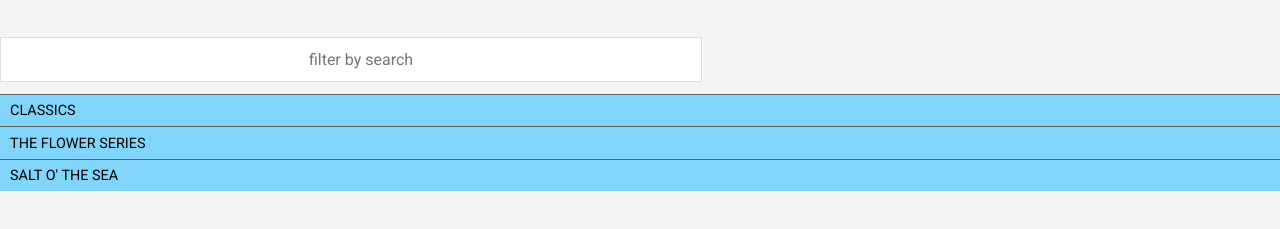
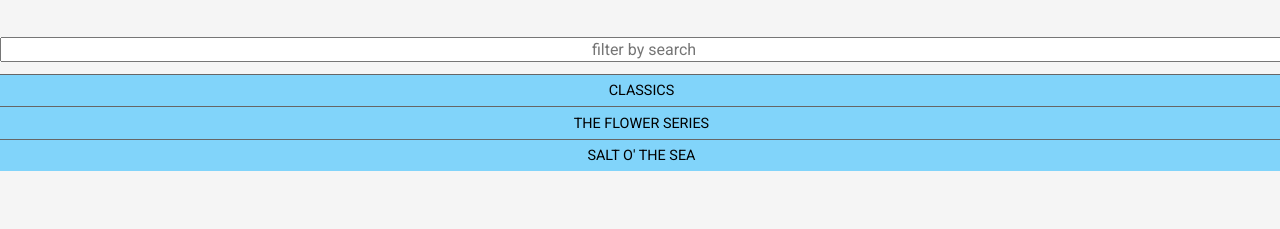
Before and after one commit to daredevilek/JS-GenericJavaScriptView, a plain HTML site: page index.html in a window 1280 px wide. Shown: the part 143-372 px from the top of the page. Drawn offline with nearby package versions, Linux system fonts and the light colour scheme.

Commit message:
Change the padding of the searchfield

```diff
--- a/script.js
+++ b/script.js
@@ -57,7 +57,7 @@ require(['jQuery320'], function (jQuery320) {
   $li.each(function () {                 // For each image
     cache.push({                          // Add an object to the cache array
       element: this,                      // This image
-      text: this.outerText.trim().toLowerCase() // Its alt text (lowercase trimmed)
+      text: this.outerText.trim().toLowerCase() // Its outerText (lowercase trimmed)
     });
   });
   function filter() {                     // Declare filter() function
--- a/style.css
+++ b/style.css
@@ -26,8 +26,8 @@ text-align: center;
 width: 200px;
 height: 100px;
 margin: 40px auto 40px auto;
-background-image: url('../img/logo.png');
-background-repeat: no-repeat;
+/*background-image: url('../img/logo.png');
+background-repeat: no-repeat;*/
 text-indent: 100%;
 white-space: nowrap;
 overflow: hidden;}
@@ -88,6 +88,7 @@ list-style-type: none;}
 
 .accordion-control {
 background-color: #81D4FA;
+text-align:center;
 color: #000000;
 display: block;
 width: 100%;
@@ -107,13 +108,13 @@ clear: left;}
 
 /*******Search Field******/
 #filter-search {
-  background-image: url('/css/searchicon.png'); /* Add a search icon to input */
+  /*background-image: url('');  Add a search icon to input */
   font-family: 'Roboto', sans-serif;
-  background-position: 10px 12px; /* Position the search icon */
-  background-repeat: no-repeat; /* Do not repeat the icon image */
-  width: 50%; /* Full-width */
+  /*background-position: 10px 12px; /* Position the search icon */
+  /*background-repeat: no-repeat; /* Do not repeat the icon image */
+  width: 100%; /* Full-width */
   font-size: 16px; /* Increase font-size */
-  padding: 12px 20px 12px 40px; /* Add some padding */
+  padding: 0.5em 0.5em 0.5em 0.7em /* Add some padding */
   border: 1px solid #ddd; /* Add a grey border */
   margin-bottom: 12px;
   text-align: center; /* Add some space below the input */
```
